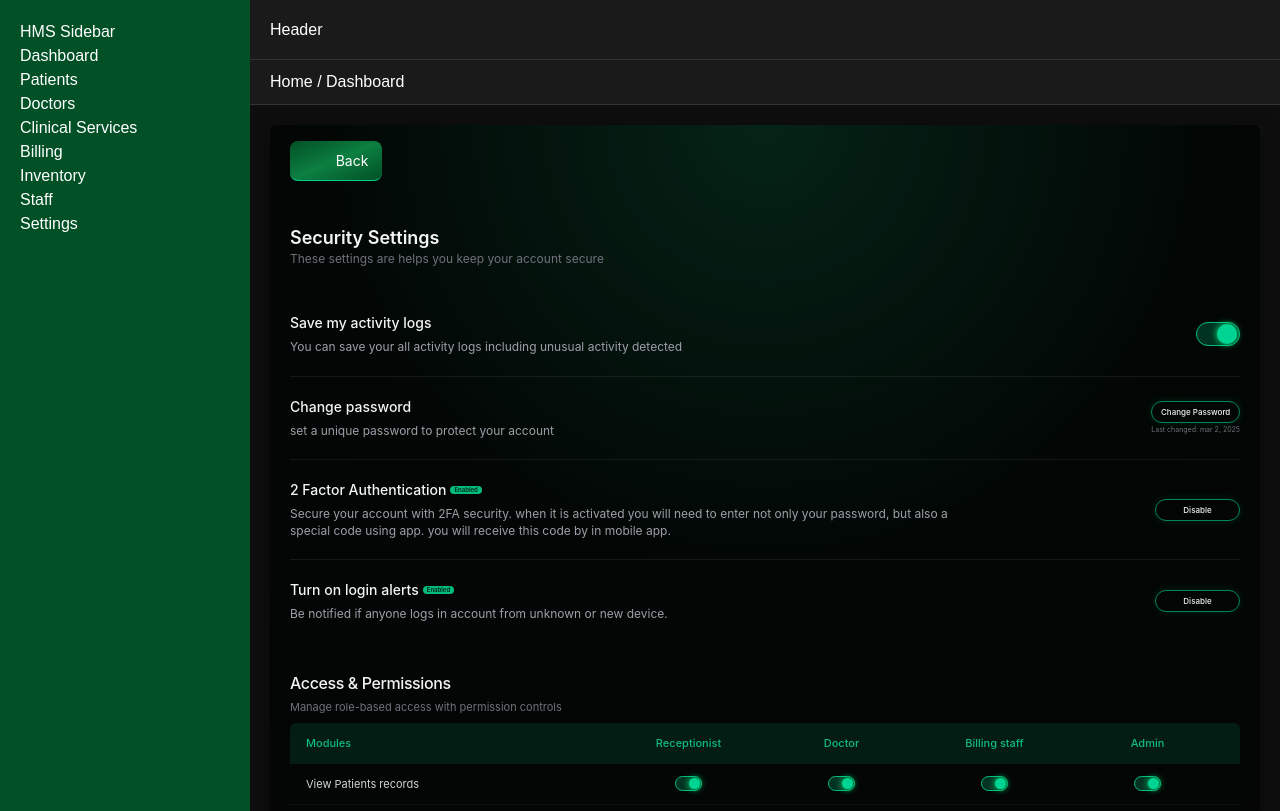
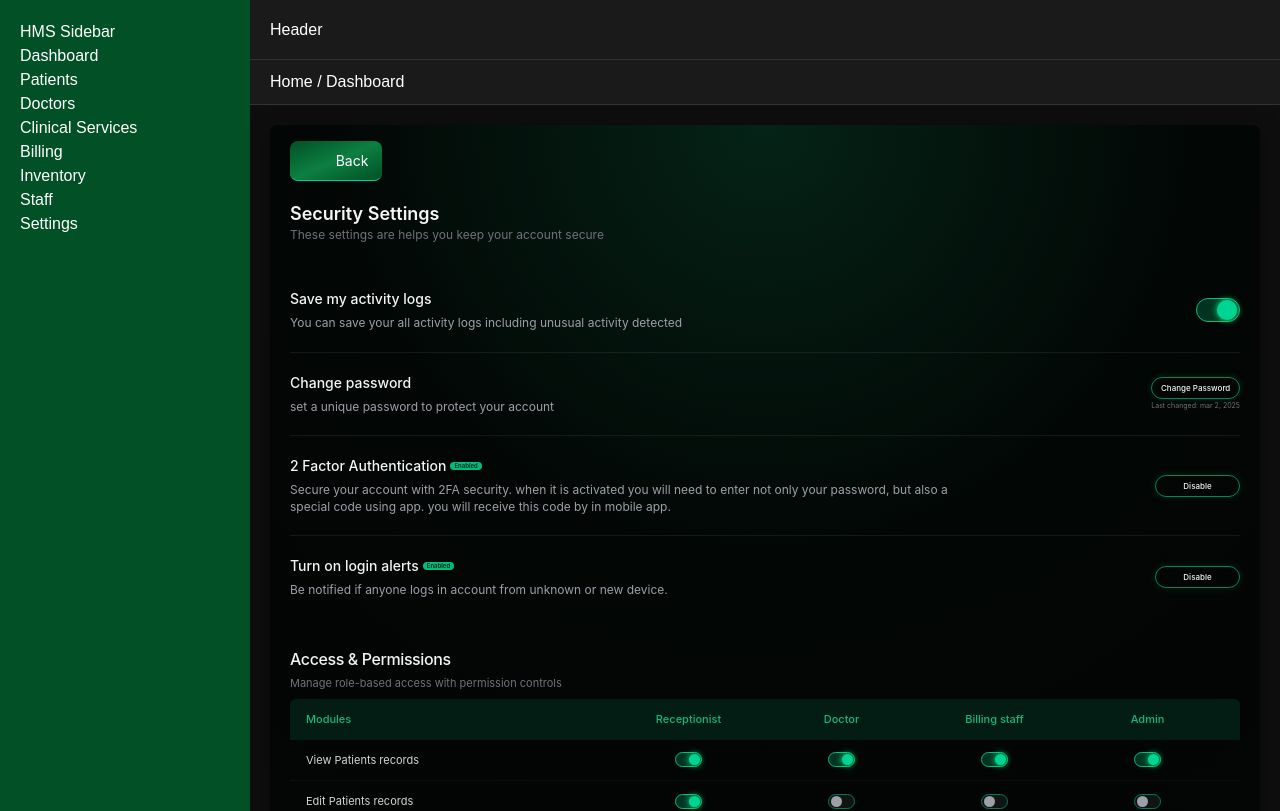
Before and after one commit to PramilaK24/HMS, a React (Vite) app: page /settings/security in a window 1280 px wide. Shown: the top 811 px of the page. Built offline with nearby package versions, Linux system fonts and the light colour scheme; some icons are missing.

Commit message:
securitysetting screen 40% complted

```diff
--- a/src/pages/Settings/SecuritySettings.tsx
+++ b/src/pages/Settings/SecuritySettings.tsx
@@ -69,7 +69,7 @@ const SecuritySettings = () => {
   "
       >
         <BackButton label="Back" />
-        <header className="mt-8 sm:mt-12">
+        <header className="mt-3 sm:mt-6">
           <h1 className="text-sm font-semibold leading-none text-zinc-100 sm:text-base lg:text-lg">
             Security Settings
           </h1>
```
